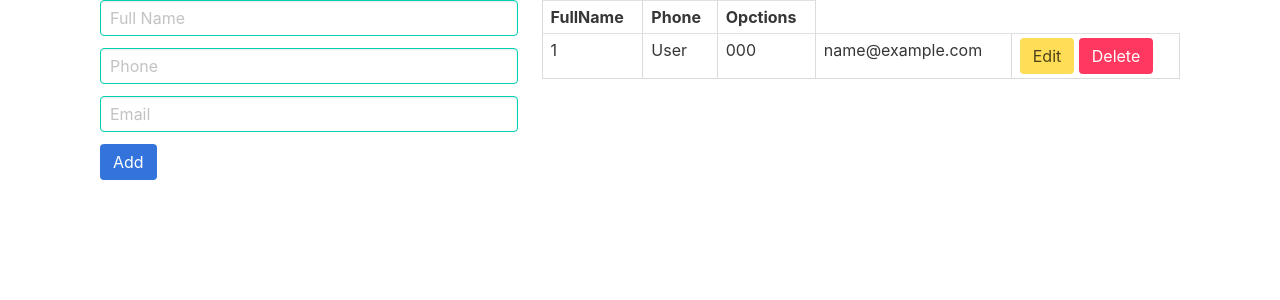
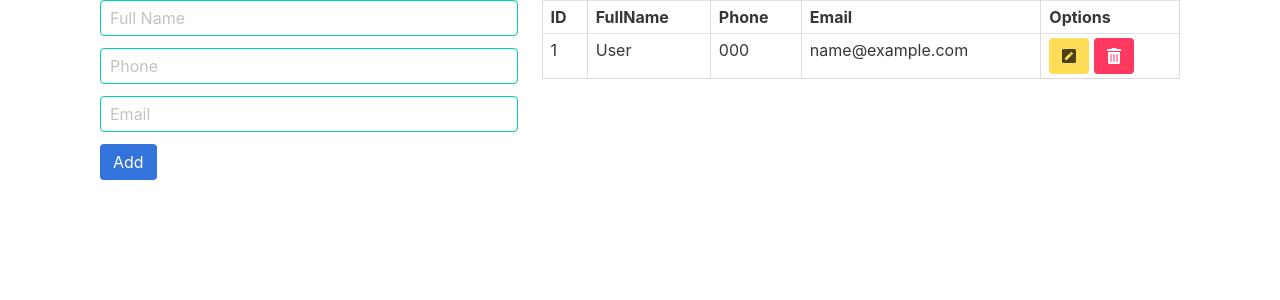
Before and after one commit to paulurbina/web-flask-python, a Flask app: page / in a window 1280 px wide. Shown: the part 110-410 px from the top of the page. Run offline with Flask 2, Linux system fonts and the light colour scheme; tables that the repository leaves empty or names only in its code hold one stand-in row (values such as "Sample post"); some libraries are stand-ins or nearby versions.

Commit message:
update app

```diff
--- a/App.py
+++ b/App.py
@@ -39,7 +39,9 @@ def get_contact(id):
     cur = mysql.get_db().cursor()
     cur.execute('SELECT * FROM contacts WHERE id = %s', (id))
     data = cur.fetchall()
+    cur.close()
     return render_template('edit-contact.html', contact = data[0])
+
 
 @app.route('/update/<id>', methods = ['POST'])
 def update_contact(id):
@@ -50,18 +52,17 @@ def update_contact(id):
         cur = mysql.get_db().cursor()
         cur.execute("""
             UPDATE contacts
-            SET fullname = %s,
-                email = %s,
-                phone = %s,
-            WHERE  id = %s
-        """, (fullname, phone, email, id))
+            SET fullname=%s,
+                phone=%s,
+                email=%s,
+            WHERE id=%s
+        """,(fullname, phone, email, id))
         mysql.get_db().commit()
         flash('Contact Update Successfully')
         return redirect(url_for('Index'))
 
 
-
-@app.route('/delete/<string:id>')
+@app.route('/delete/<string:id>', methods=['POST', 'GET'])
 def delete_contact(id):
     cur = mysql.get_db().cursor()
     cur.execute('DELETE FROM contacts WHERE id = {0}'.format(id))
@@ -70,4 +71,4 @@ def delete_contact(id):
     return redirect(url_for('Index'))
 
 if __name__ == '__main__':
-    app.run(port=3000, debug=True)
+    app.run(port=5000, debug=True)
--- a/templates/index.html
+++ b/templates/index.html
@@ -46,9 +46,11 @@
         <div class="column">
             <table class="table is-bordered is-striped is-narrow is-hoverable is-fullwidth">
                 <thead>
+                    <th>ID</th>
                     <th>FullName</th>
                     <th>Phone</th>
-                    <th>Opctions</th>
+                    <th>Email</th>
+                    <th>Options</th>
                 </thead>
                 <tbody>
                     {% for contact in contacts %}
@@ -58,8 +60,8 @@
                         <td>{{contact.2}}</td>
                         <td>{{contact.3}}</td>
                         <td>
-                            <a href="/edit/{{contact.0}}" class="button is-warning">Edit</a>
-                            <a href="/delete/{{contact.0}}" class="button is-danger">Delete</a>
+                            <a href="/edit/{{contact.0}}" class="button is-warning"><i class="fas fa-pen-square"></i></a>
+                            <a href="/delete/{{contact.0}}" class="button is-danger"><i class="fas fa-trash-alt"></i></a>
                         </td>
                     </tr>
                     {% endfor %}
--- a/templates/layout.html
+++ b/templates/layout.html
@@ -80,5 +80,6 @@
     <script src="https://code.jquery.com/jquery-3.3.1.slim.min.js" integrity="sha384-q8i/X+965DzO0rT7abK41JStQIAqVgRVzpbzo5smXKp4YfRvH+8abtTE1Pi6jizo" crossorigin="anonymous"></script>
 <script src="https://cdnjs.cloudflare.com/ajax/libs/popper.js/1.14.3/umd/popper.min.js" integrity="sha384-ZMP7rVo3mIykV+2+9J3UJ46jBk0WLaUAdn689aCwoqbBJiSnjAK/l8WvCWPIPm49" crossorigin="anonymous"></script>
 <script src="https://stackpath.bootstrapcdn.com/bootstrap/4.1.3/js/bootstrap.min.js" integrity="sha384-ChfqqxuZUCnJSK3+MXmPNIyE6ZbWh2IMqE241rYiqJxyMiZ6OW/JmZQ5stwEULTy" crossorigin="anonymous"></script>
+<script defer src="https://use.fontawesome.com/releases/v5.3.1/js/all.js"></script>
 </body>
 </html>
```
